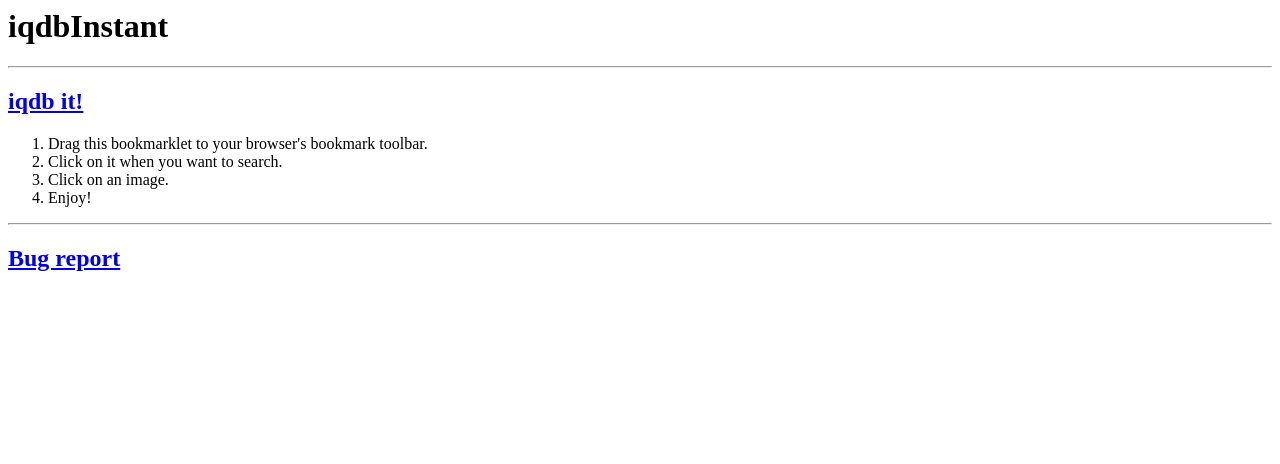
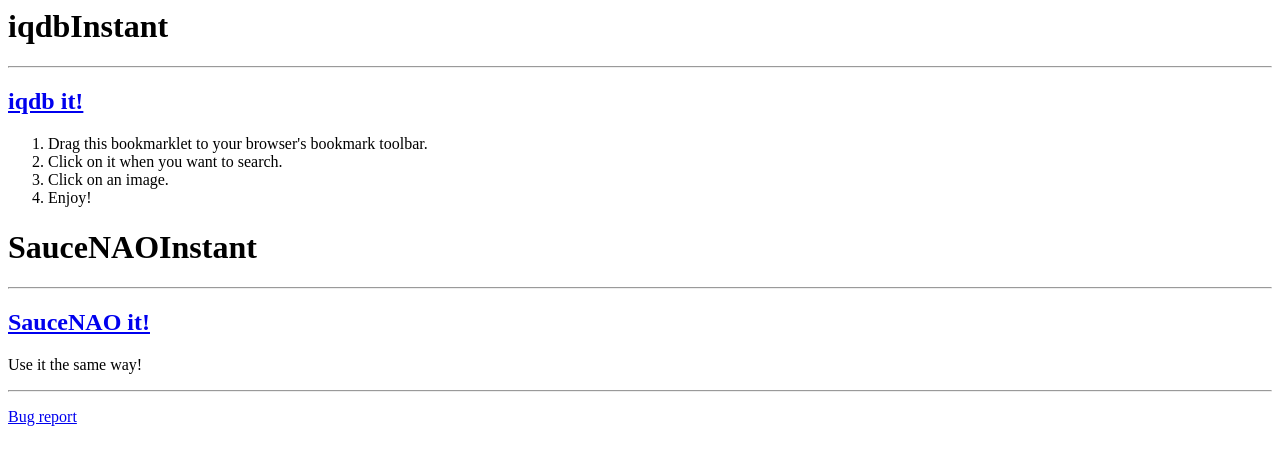
Before and after one commit to ArchangelSDY/iqdbInstant, a plain HTML site: page index.html in a window 1280 px wide. Drawn offline with Linux system fonts and the light colour scheme.

Commit message:
Add SauceNAO support. Update the index page.

```diff
--- /dev/null
+++ b/SauceNAO.js
@@ -0,0 +1,2 @@
+for(var imgs=document.getElementsByTagName("img"),i=0;i<imgs.length;i++)try{var parent=imgs[i].parentNode,formIqdb=document.createElement("form");formIqdb.id="formIqdb"+Math.floor(1E4*Math.random());formIqdb.action="http://saucenao.com/search.php";formIqdb.method="post";formIqdb.enctype="multipart/form-data";formIqdb.target="_blank";var txtUrl=document.createElement("input");txtUrl.type="hidden";txtUrl.name="url";txtUrl.value=imgs[i].src;formIqdb.appendChild(txtUrl);var checkbox=document.createElement("input");
+checkbox.type="hidden";checkbox.name="urlify";checkbox.value="true";formIqdb.appendChild(checkbox);imgs[i].setAttribute("onclick",'javascript: document.getElementById("'+formIqdb.id+'").submit();');imgs[i].setAttribute("onmouseover","javascript:this.style.opacity=0.5;");imgs[i].setAttribute("onmouseout","javascript:this.style.opacity=1;");parent.appendChild(formIqdb)}catch(err){alert(err)}alert("Click on an image to search on SauceNAO.com.");
--- a/index.html
+++ b/index.html
@@ -14,7 +14,13 @@
 		<li>Click on an image.</li>
 		<li>Enjoy!</li>
 	</ol>
+	<h1>SauceNAOInstant</h1>
 	<hr>
-	<h2><a href="https://github.com/ArchangelSDY/iqdbInstant/issues">	Bug report</a></h2>
+	<h2><a id="bookmark" onclick="javascript:alert('Drag me and enjoy it!');" href="javascript:var b=document.body;if(b&&!document.xmlVersion){void(z=document.createElement('script'));void(z.src='http://archangelsdy.github.com/iqdbInstant/SauceNAO.js');void(b.appendChild(z));}else{}">
+	<span>SauceNAO it!</span>
+	</a></h2>
+	<p>Use it the same way!</p>
+	<hr>
+	<p><a href="https://github.com/ArchangelSDY/iqdbInstant/issues">	Bug report</a></p>
 </body>
 </html>
```
